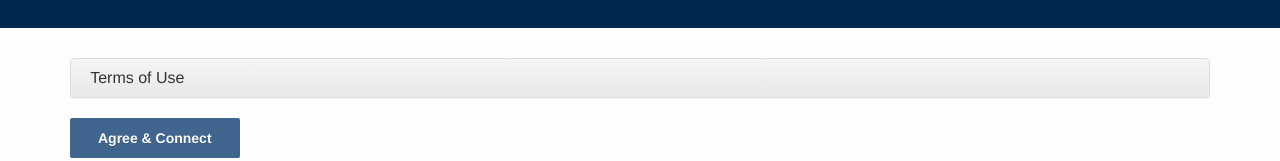
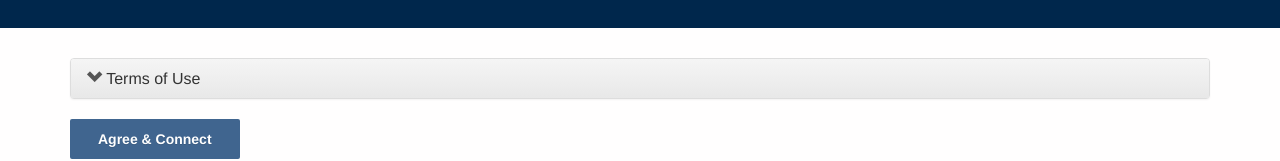
Before and after one commit to somedatapacket/mguest-nginx, a plain HTML site: page waepext/index.html in a window 1280 px wide. Shown: the part 267-428 px from the top of the page. Drawn offline with nearby package versions, Linux system fonts and the light colour scheme.

Commit message:
switched glyphicons

```diff
--- a/waepext/index.html
+++ b/waepext/index.html
@@ -96,7 +96,7 @@
         <div class="panel panel-default">
             <div class="panel-heading">
                 <h4 class="panel-title">
-                    <a data-toggle="collapse" href="#collapse1"><span class="glyphicon glyphicon-triangle-bottom"></span> Terms of Use</a>
+                    <a data-toggle="collapse" href="#collapse1"><span class="glyphicon glyphicon-chevron-down"></span> Terms of Use</a>
                 </h4>
             </div>
             <div id="collapse1" class="panel-collapse collapse">
```
